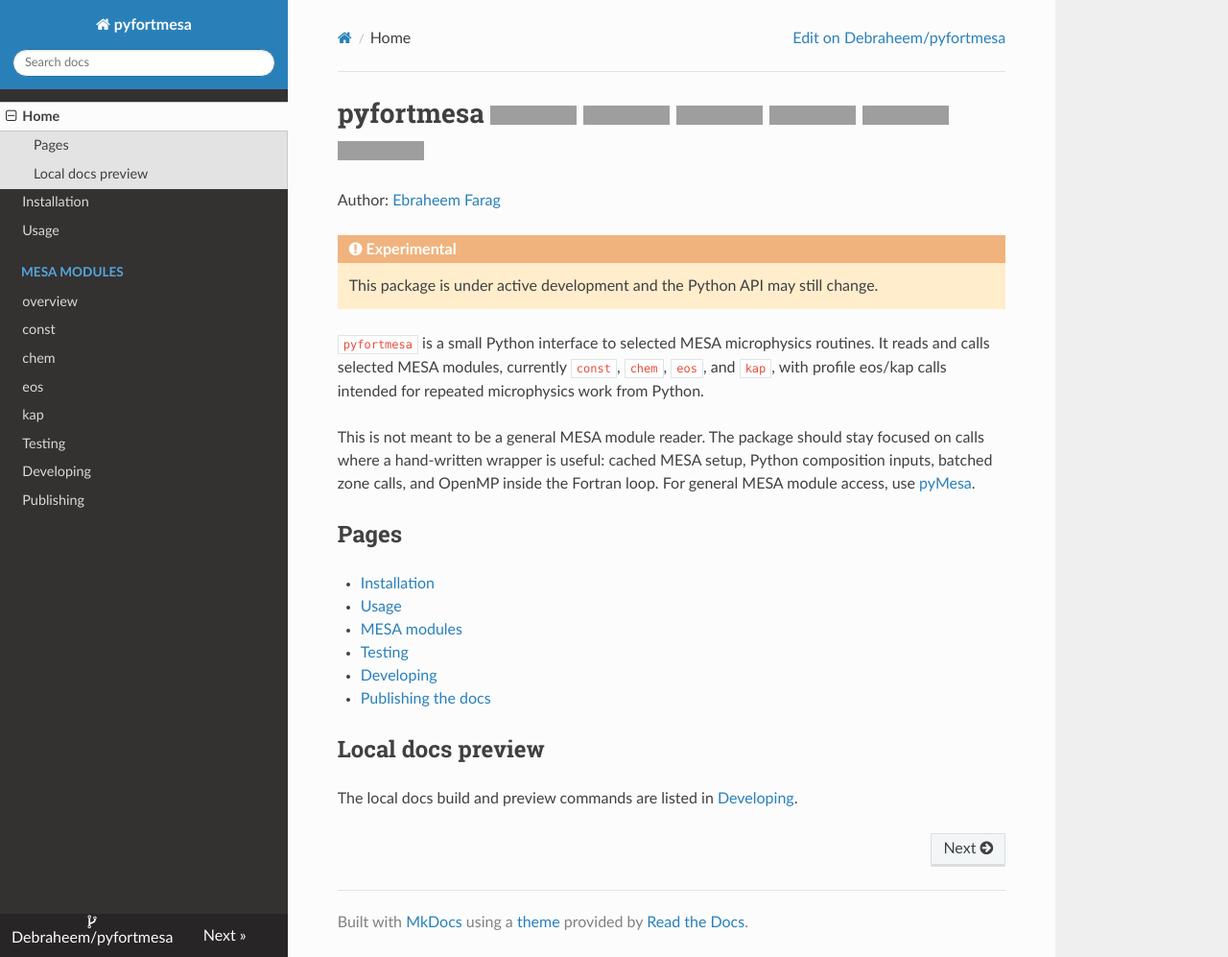
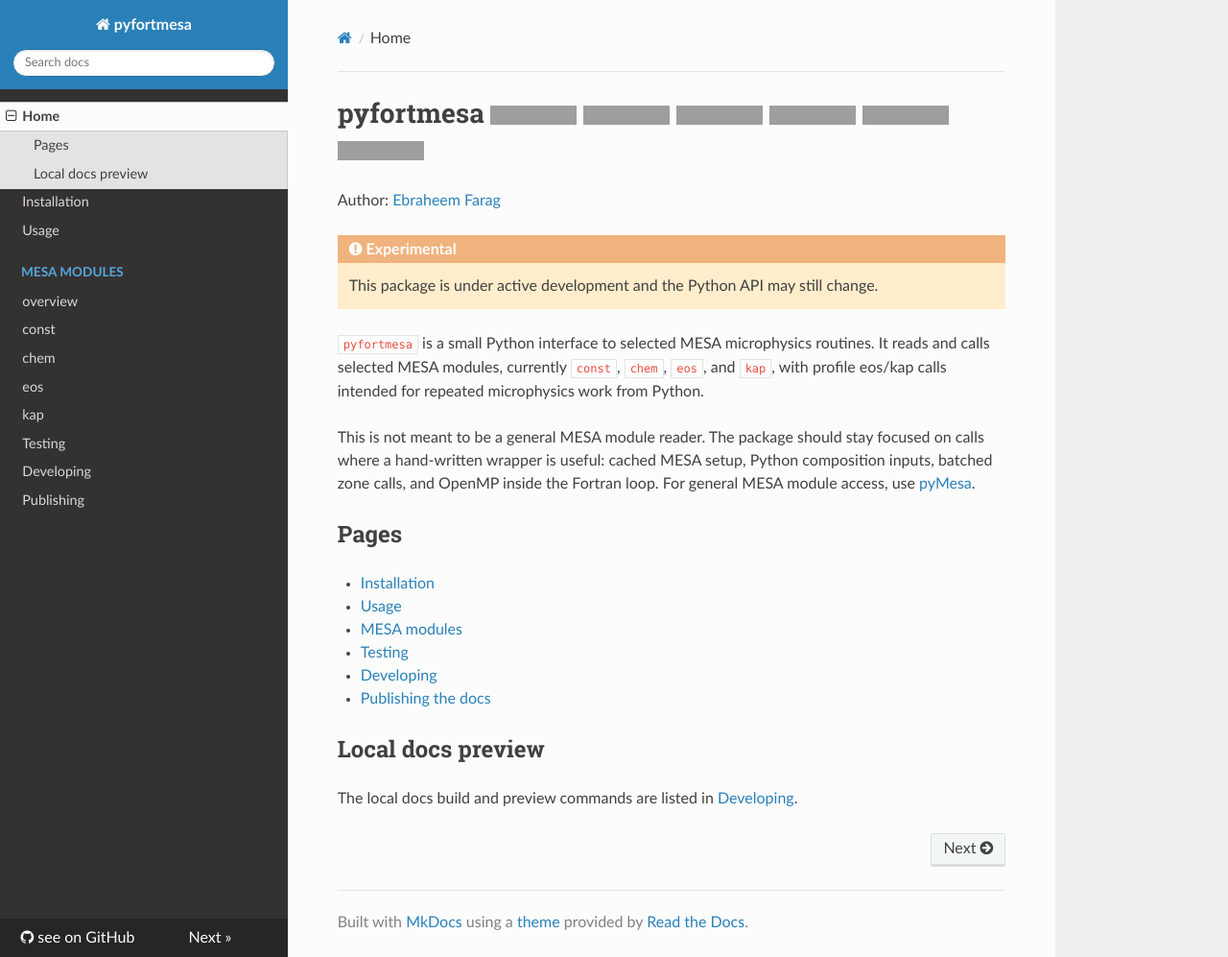
Before and after one commit to Debraheem/pyfortmesa, an MkDocs documentation site: the page built from docs/index.md, in a window 1280 px wide and 997 px high, cut to the strip 0-997 px from the top of the window. Shown: the whole strip at 96% size. Built offline with MkDocs 1.6.1, drawn with Linux system fonts in a browser that asks for light colours; nearby versions of some CDN libraries; grey boxes are pictures that could not be loaded.

Commit message:
fix docs github link

```diff
--- /dev/null
+++ b/docs/overrides/versions.html
@@ -0,0 +1,15 @@
+<div class="rst-versions" role="note" aria-label="{% trans %}Versions{% endtrans %}">
+  <span class="rst-current-version" data-toggle="rst-current-version">
+    {% if config.repo_url %}
+        <span>
+          <a href="{{ config.repo_url }}" class="fa fa-github" style="color: #fcfcfc"> see on GitHub</a>
+        </span>
+    {% endif %}
+    {% if page.previous_page %}
+      <span><a href="{{ page.previous_page.url|url }}" style="color: #fcfcfc">&laquo; {% trans %}Previous{% endtrans %}</a></span>
+    {% endif %}
+    {% if page.next_page %}
+      <span><a href="{{ page.next_page.url|url }}" style="color: #fcfcfc">{% trans %}Next{% endtrans %} &raquo;</a></span>
+    {% endif %}
+  </span>
+</div>
--- a/mkdocs.yml
+++ b/mkdocs.yml
@@ -2,10 +2,12 @@
 site_description: Python wrappers for selected MESA microphysics routines
 site_url: https://debraheem.github.io/pyfortmesa/
 repo_url: https://github.com/Debraheem/pyfortmesa
-repo_name: Debraheem/pyfortmesa
+repo_name: see on GitHub
+edit_uri: ""
 
 theme:
   name: readthedocs
+  custom_dir: docs/overrides
 
 nav:
   - Home: index.md
```
Also changed, not shown: README.md (+7 -3 lines).
